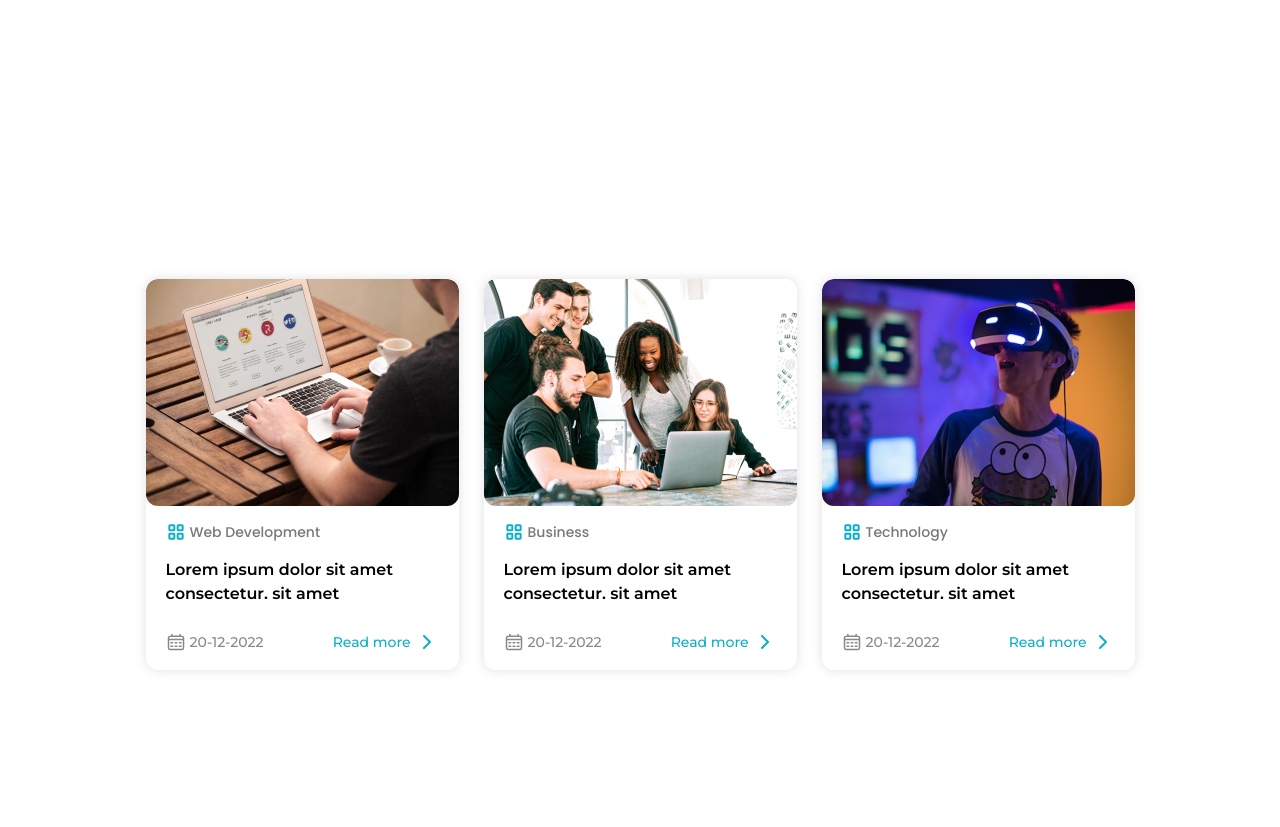
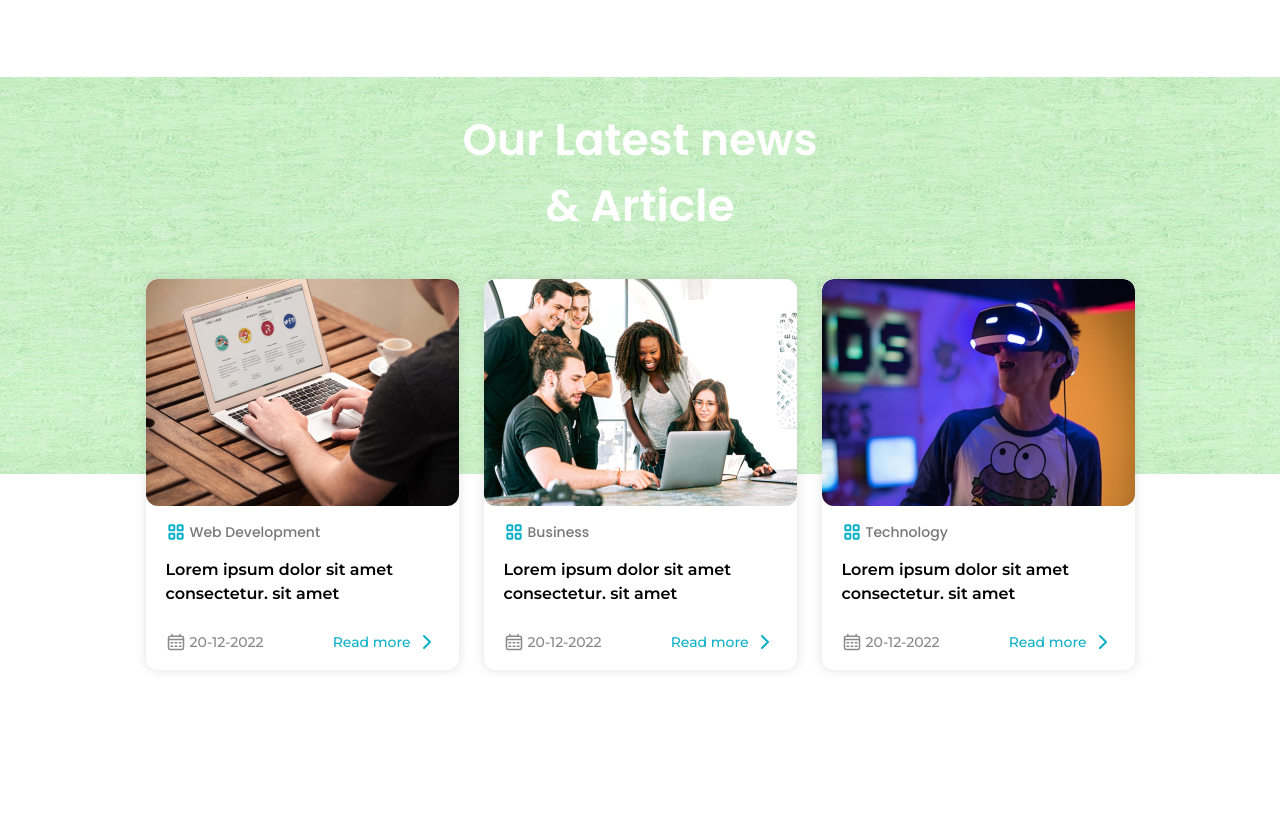
Before and after one commit to Lelyaler/tailwind-site, a website: page index.html in a window 1280 px wide. Shown: the part 4272-5099 px from the top of the page. Drawn offline with Linux system fonts and the light colour scheme.

Commit message:
bg image

```diff
--- a/index.html
+++ b/index.html
@@ -3501,7 +3501,7 @@
       </div>
     </section>
     <!--Article-->
-    <section class="bg-[url('./src/assets/bg.jpg')] pb-[235px] pt-[30px]">
+    <section class="bg-[url('../assets/bg.jpg')] pb-[235px] pt-[30px]">
       <h2 class="section__title mx-auto max-w-[365px] text-center text-white">
         Our Latest news & Article
       </h2>
```
